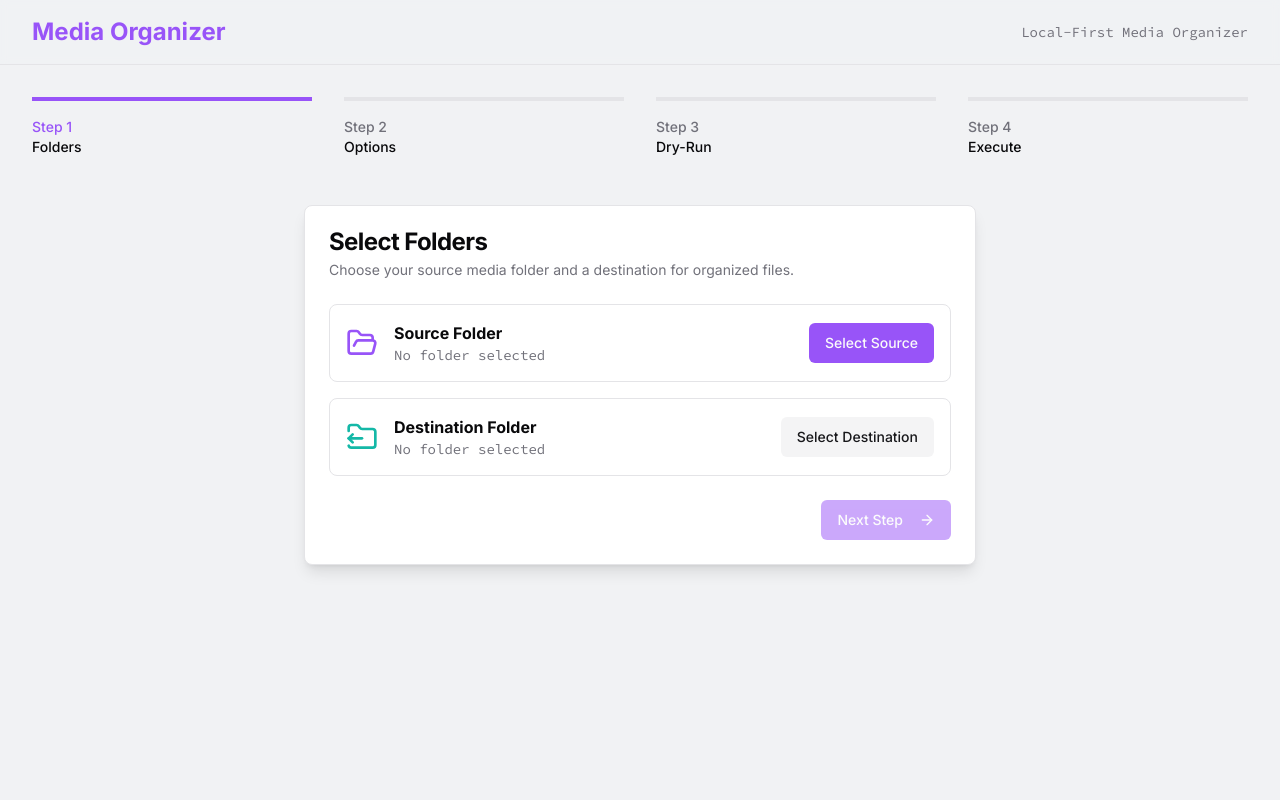
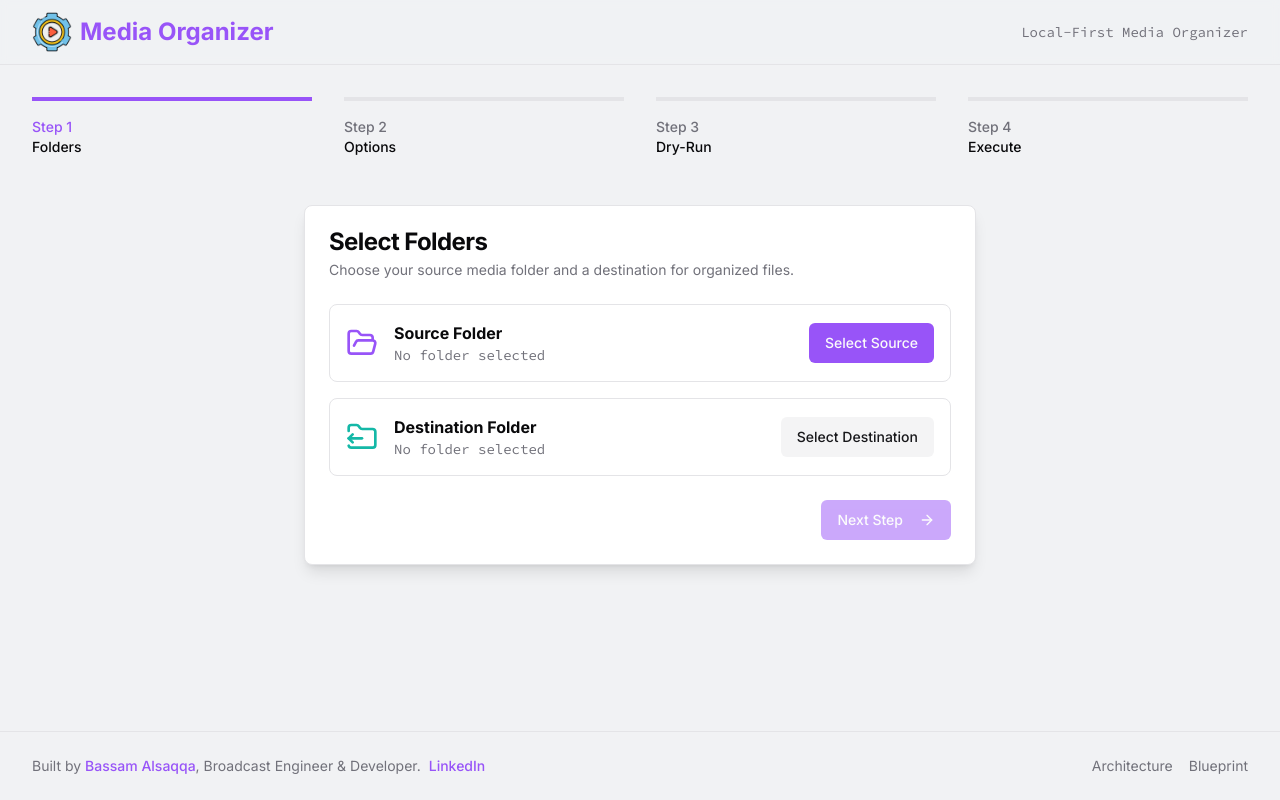
Before and after one commit to Bassamalsaqqa/media-organizer, a Next.js app: page / in a window 1280 px wide. Built offline with nearby package versions, Linux system fonts and the light colour scheme.

Commit message:
Update App ICON

```diff
--- a/package.json
+++ b/package.json
@@ -4,7 +4,7 @@
   "private": true,
   "scripts": {
     "postinstall": "node scripts/copy-mediainfo-wasm.cjs",
-    "dev": "next dev --turbopack -p 9003",
+    "dev": "next dev --turbopack -p 9004",
     "build": "cross-env NODE_ENV=production next build",
     "start": "next start",
     "lint": "next lint",
--- a/src/components/main-layout.tsx
+++ b/src/components/main-layout.tsx
@@ -14,7 +14,10 @@ export function MainLayout({ children }: { children: React.ReactNode }) {
       <header className="sticky top-0 z-10 border-b bg-background/80 backdrop-blur-sm">
         <div className="container mx-auto px-4 sm:px-6 lg:px-8">
           <div className="flex h-16 items-center justify-between">
-            <h1 className="text-2xl font-bold text-primary">{APP_NAME}</h1>
+            <h1 className="text-2xl font-bold text-primary flex items-center">
+              <img src="/app-icon.png" alt="App Icon" className="h-10 w-10 mr-2" />
+              {APP_NAME}
+            </h1>
             <div className="flex items-center gap-4">
               <span className="font-code text-sm text-muted-foreground hidden sm:inline">Local-First Media Organizer</span>
             </div>
@@ -64,6 +67,24 @@ export function MainLayout({ children }: { children: React.ReactNode }) {
         </div>
         {children}
       </main>
+      <footer className="border-t">
+        <div className="container mx-auto py-6 px-4 sm:px-6 lg:px-8">
+          <div className="flex justify-between items-center">
+            <p className="text-sm text-muted-foreground">
+              Built by <a href="https://github.com/Bassamalsaqqa" target="_blank" rel="noopener noreferrer" className="font-medium text-primary hover:underline">Bassam Alsaqqa</a>, Broadcast Engineer & Developer.
+              <a href="https://www.linkedin.com/in/bassamalsaqqa/" target="_blank" rel="noopener noreferrer" className="font-medium text-primary hover:underline ml-2">LinkedIn</a>
+            </p>
+            <div className="flex items-center gap-4">
+              <a href="/docs/architecture-review.md" target="_blank" rel="noopener noreferrer" className="text-sm text-muted-foreground hover:text-primary">
+                Architecture
+              </a>
+              <a href="/docs/blueprint.md" target="_blank" rel="noopener noreferrer" className="text-sm text-muted-foreground hover:text-primary">
+                Blueprint
+              </a>
+            </div>
+          </div>
+        </div>
+      </footer>
     </div>
   );
 }
```
Also changed, not shown: public/app-icon.png (added), 1 other file (tests, documents, lock files or other folders).
